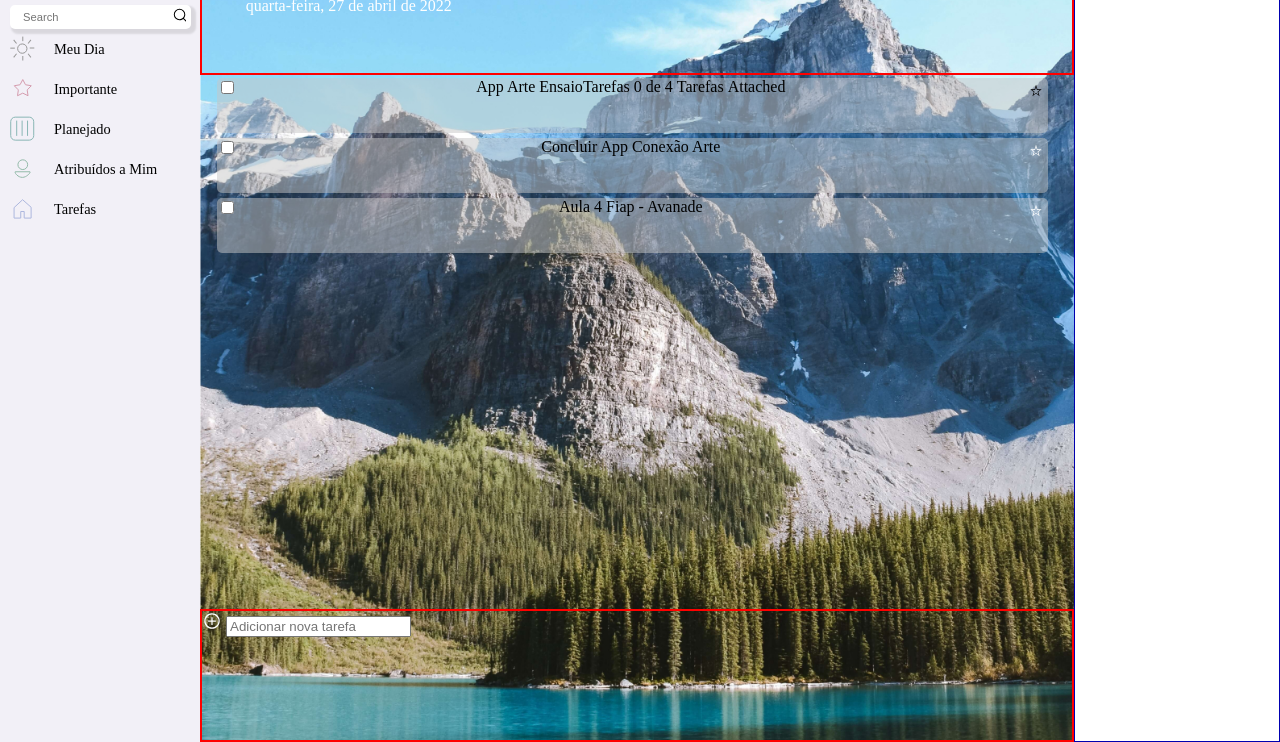
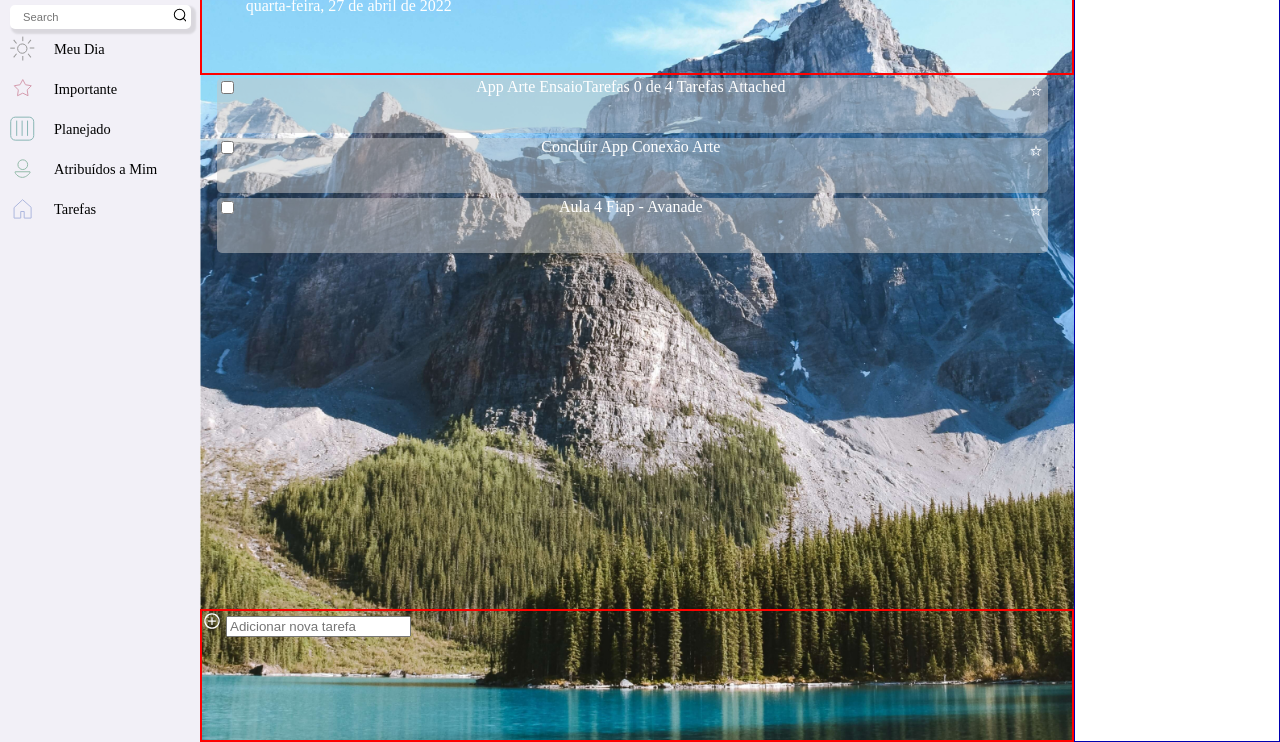
Before and after one commit to Keronline/to-do, a website with bundled scripts: page todo.html in a window 1280 px wide. Shown: the part 58-800 px from the top of the page. Built offline with nearby package versions, Linux system fonts and the light colour scheme.

Commit message:
Ajustes Aula 5

```diff
--- a/assets/css/todo.css
+++ b/assets/css/todo.css
@@ -155,7 +155,8 @@
 }
 
 .task:hover{
-    background: rgba(240,240,240);
+    background: rgb(237, 222, 222);
+    color: black;
 }
 
 
@@ -165,6 +166,7 @@
     padding: 0;
     margin: 0;
     flex-direction: column;
+    color: white;
 }
 
 .task ul li{
--- a/todo.html
+++ b/todo.html
@@ -109,7 +109,7 @@
                 </div>
                 <div>
                     <svg xmlns="http://www.w3.org/2000/svg" height="24" width="24">
-                        <path d="M12 12.775ZM8.4 18.35 9.75 13.875 6.3 11.35H10.6L12 6.75L13.4 11.35H17.7L14.275 13.875L15.625 18.35L12 15.6ZM9.625 16.625 12 14.8 14.4 16.625 13.525 13.625 15.75 12H12.95L12 8.925L11.075 12H8.275L10.5 13.625Z"/>
+                        <path fill="#FFF" d="M12 12.775ZM8.4 18.35 9.75 13.875 6.3 11.35H10.6L12 6.75L13.4 11.35H17.7L14.275 13.875L15.625 18.35L12 15.6ZM9.625 16.625 12 14.8 14.4 16.625 13.525 13.625 15.75 12H12.95L12 8.925L11.075 12H8.275L10.5 13.625Z"/>
                     </svg>
                 </div>
             </div>
```
